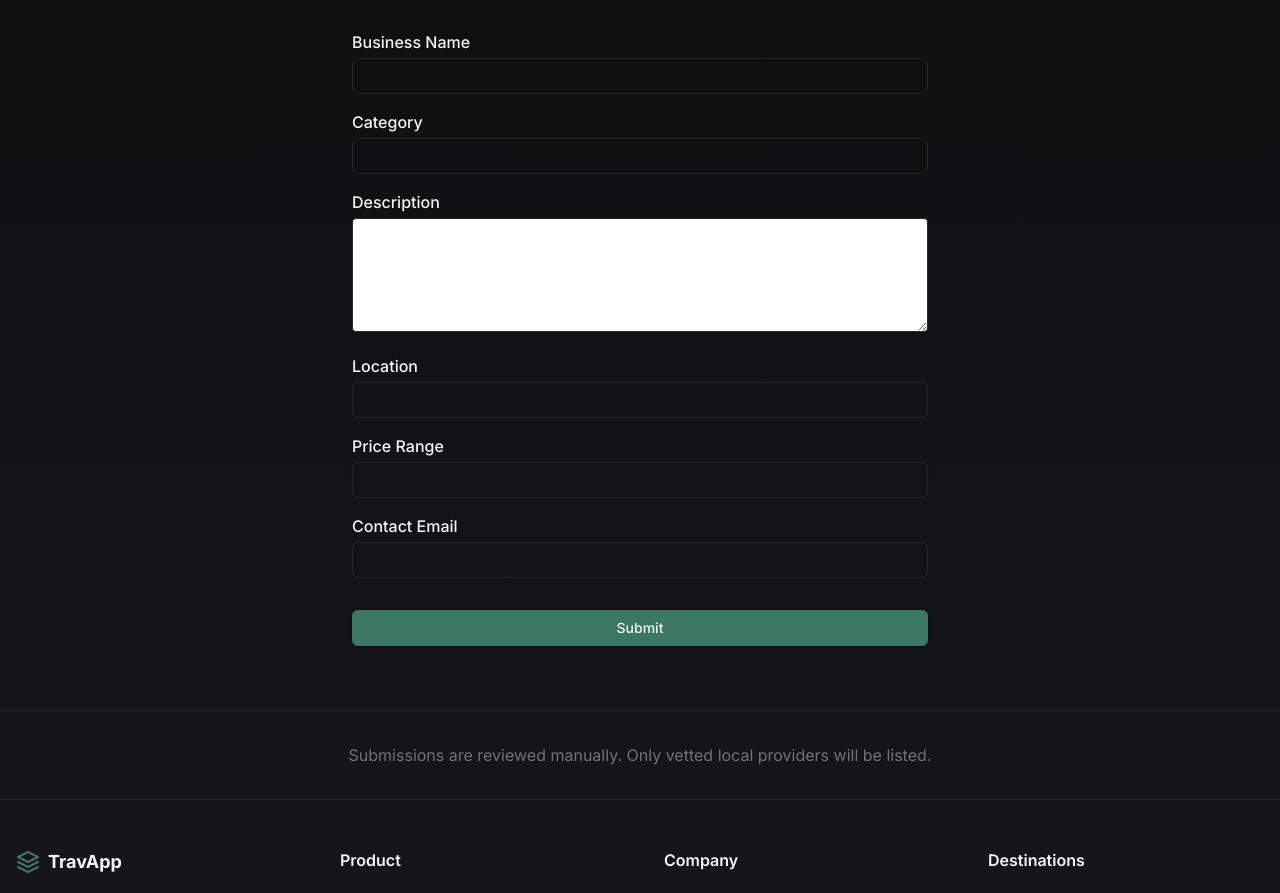
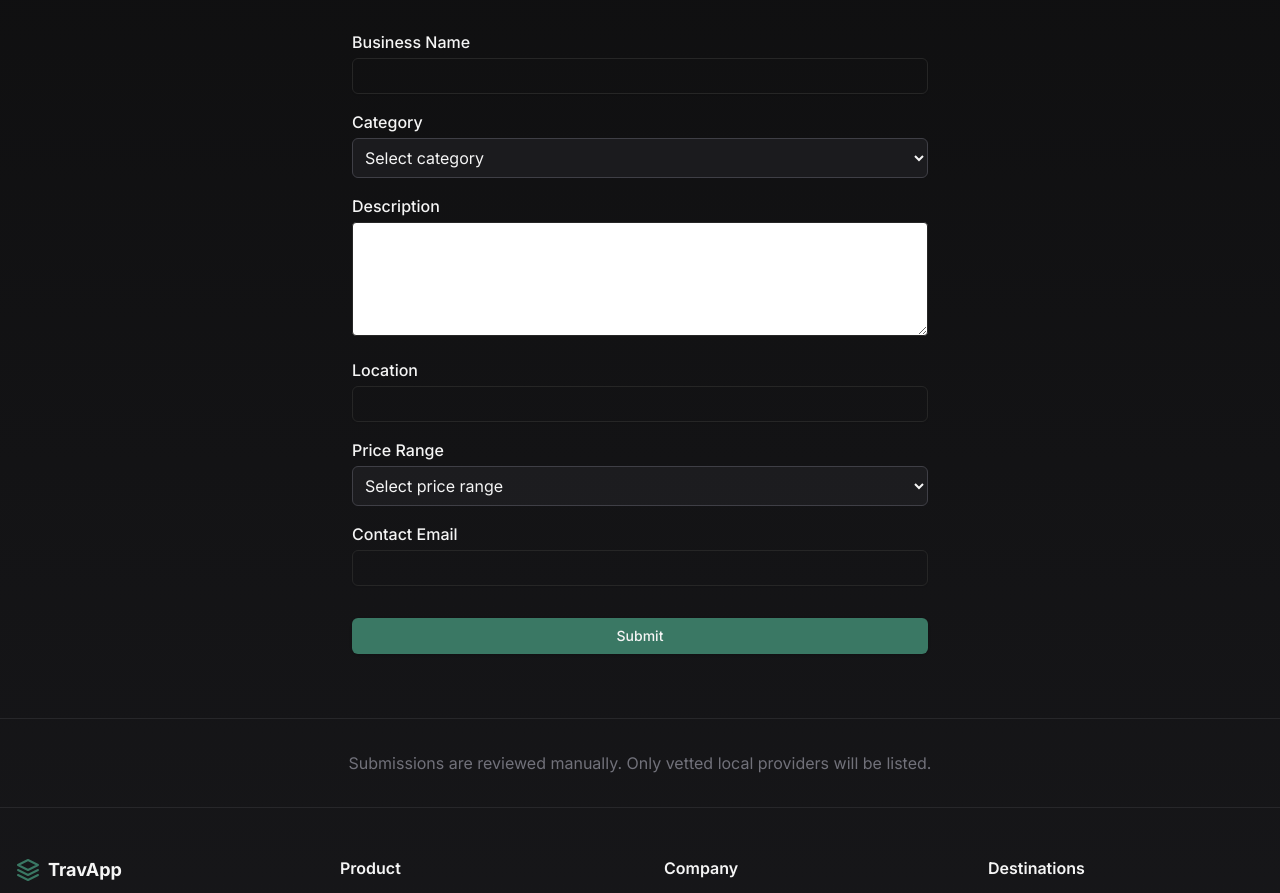
Before and after one commit to IsaacAhor/TravApp, a Next.js app: page /partners/join in a window 1280 px wide. Shown: the part 800-1693 px from the top of the page. Built offline with nearby package versions, Linux system fonts and the light colour scheme.

Commit message:
Updated partners form

```diff
--- a/src/app/partners/join/page.tsx
+++ b/src/app/partners/join/page.tsx
@@ -36,7 +36,7 @@ export default function PartnerJoinPage() {
     return newErrors;
   };
 
-  const handleChange = (e: React.ChangeEvent<HTMLInputElement | HTMLTextAreaElement>) => {
+  const handleChange = (e: React.ChangeEvent<HTMLInputElement | HTMLTextAreaElement | HTMLSelectElement>) => {
     setFormData({ ...formData, [e.target.name]: e.target.value });
   };
 
@@ -115,13 +115,28 @@ export default function PartnerJoinPage() {
 
               <div className="mb-4">
                 <label className="block mb-1 font-medium" htmlFor="category">Category</label>
-                <Input
+                <select
                   id="category"
                   name="category"
                   value={formData.category}
                   onChange={handleChange}
                   required
-                />
+                  className="w-full rounded-md border border-zinc-700 bg-zinc-800/50 p-2 focus:outline-none focus:ring-2 focus:ring-primary"
+                >
+                  <option value="">Select category</option>
+                  <option>Travel Agency</option>
+                  <option>Tour Operator</option>
+                  <option>Accommodation / Hotels</option>
+                  <option>Transportation / Car Rentals</option>
+                  <option>Event Organizer</option>
+                  <option>Food & Beverage</option>
+                  <option>Nightlife / Entertainment</option>
+                  <option>Cultural Experiences</option>
+                  <option>Photography / Media</option>
+                  <option>Shopping / Local Markets</option>
+                  <option>Wellness & Spa</option>
+                  <option>Other</option>
+                </select>
                 {errors.category && <p className="text-red-500 text-sm">{errors.category}</p>}
               </div>
 
@@ -153,13 +168,20 @@ export default function PartnerJoinPage() {
 
               <div className="mb-4">
                 <label className="block mb-1 font-medium" htmlFor="priceRange">Price Range</label>
-                <Input
+                <select
                   id="priceRange"
                   name="priceRange"
                   value={formData.priceRange}
                   onChange={handleChange}
                   required
-                />
+                  className="w-full rounded-md border border-zinc-700 bg-zinc-800/50 p-2 focus:outline-none focus:ring-2 focus:ring-primary"
+                >
+                  <option value="">Select price range</option>
+                  <option>$ - Budget Friendly</option>
+                  <option>$$ - Moderate</option>
+                  <option>$$$ - Premium</option>
+                  <option>$$$$ - Luxury</option>
+                </select>
                 {errors.priceRange && <p className="text-red-500 text-sm">{errors.priceRange}</p>}
               </div>
 
```
